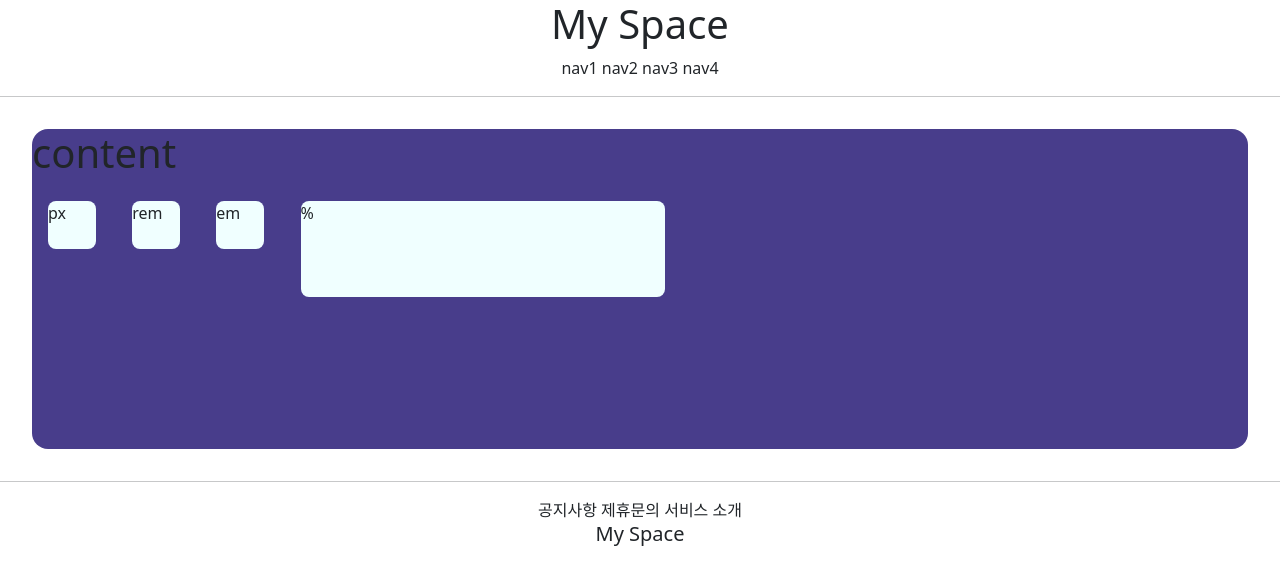
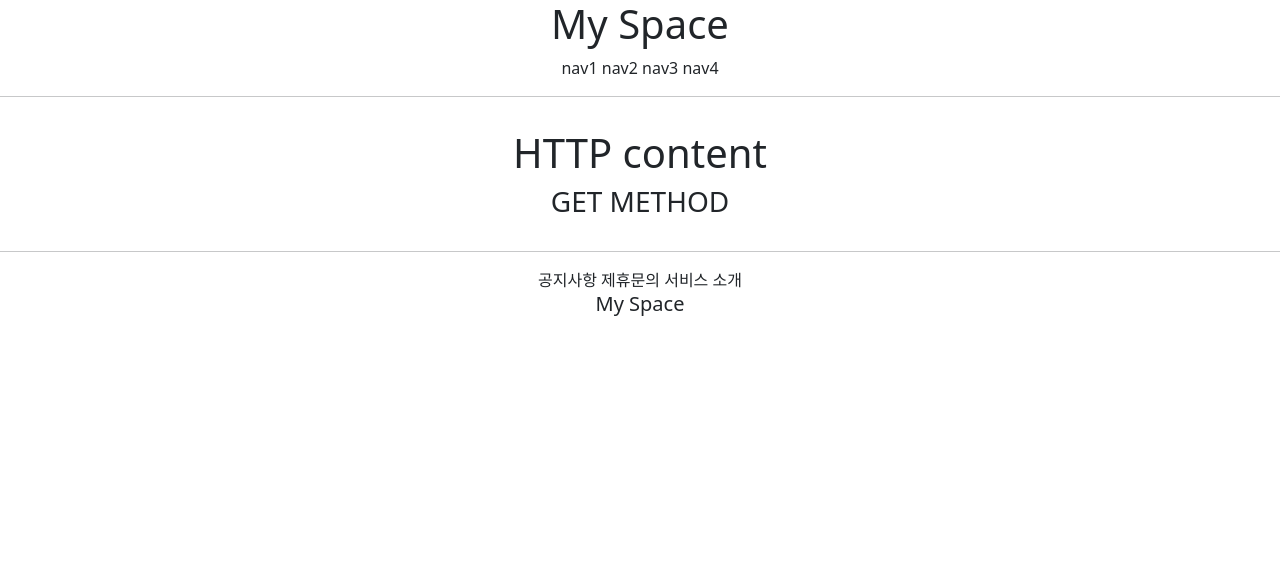
Before and after one commit to suyeon-K/GIS_web_project_2, a Django app: page /accounts/hello_world/ in a window 1280 px wide. Shown: the top 585 px of the page. Run offline with Django 3.2, Linux system fonts and the light colour scheme; parts of the project's set-up code (start-up, migrations or seed data) failed here and were passed over; some web fonts are replaced.

Commit message:
add text by http protocol

```diff
--- a/accountapp/templates/accountapp/hello_world.html
+++ b/accountapp/templates/accountapp/hello_world.html
@@ -2,26 +2,13 @@
 
 {% block content %}
 
-    <style>
-        .testing {
-                background-color: azure;
-                margin: 1rem;
-                height: 48px;
-                width: 48px;
-                border-radius: .5rem;
-                display: inline-block
-            }
 
-    </style>
+    <div style="margin: 2rem; text-align: center">
 
-    <div style="height: 20rem; background-color: darkslateblue; margin: 2rem; border-radius: 1rem; overflow: scroll">
+        <h1>HTTP content</h1>
 
-        <h1>content</h1>
+    <h3>{{ text }}</h3>
 
-        <div class = "testing" style="height: 48px; width: 48px;">px</div>
-        <div class = "testing" style="height: 3rem; width: 3rem;">rem</div>
-        <div class = "testing" style="height: 3em; width: 3em;">em</div>
-        <div class = "testing" style="height: 30%; width: 30%;">%</div>
 
     </div>
 
--- a/accountapp/views.py
+++ b/accountapp/views.py
@@ -4,4 +4,9 @@ from django.shortcuts import render
 # Create your views here.
 
 def hello_world(request):
-    return render(request, 'accountapp/hello_world.html')
+    if request.method == "GET":
+        return render(request, 'accountapp/hello_world.html',
+                      context={'text':"GET METHOD"})
+    else:
+        return render(request, 'accountapp/hello_world.html',
+                      context={"text":"POST METHOD"})
```
